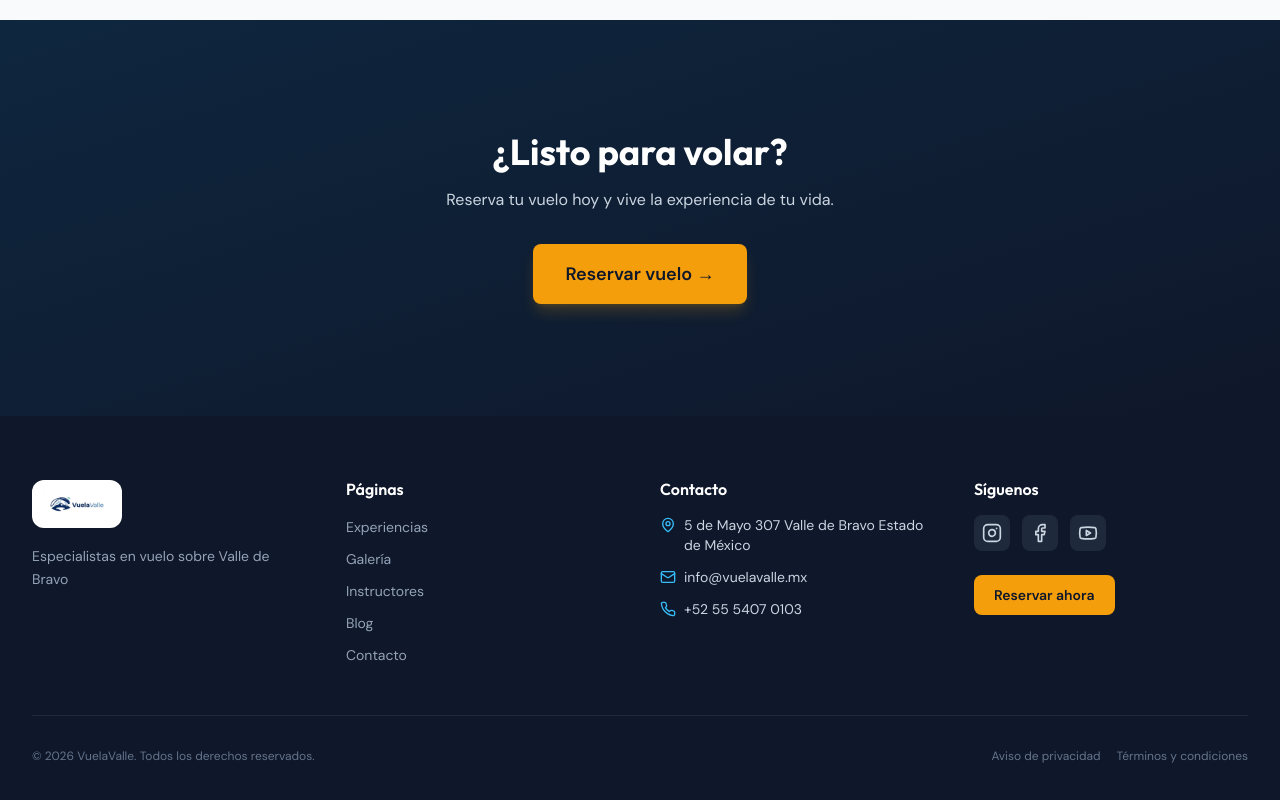
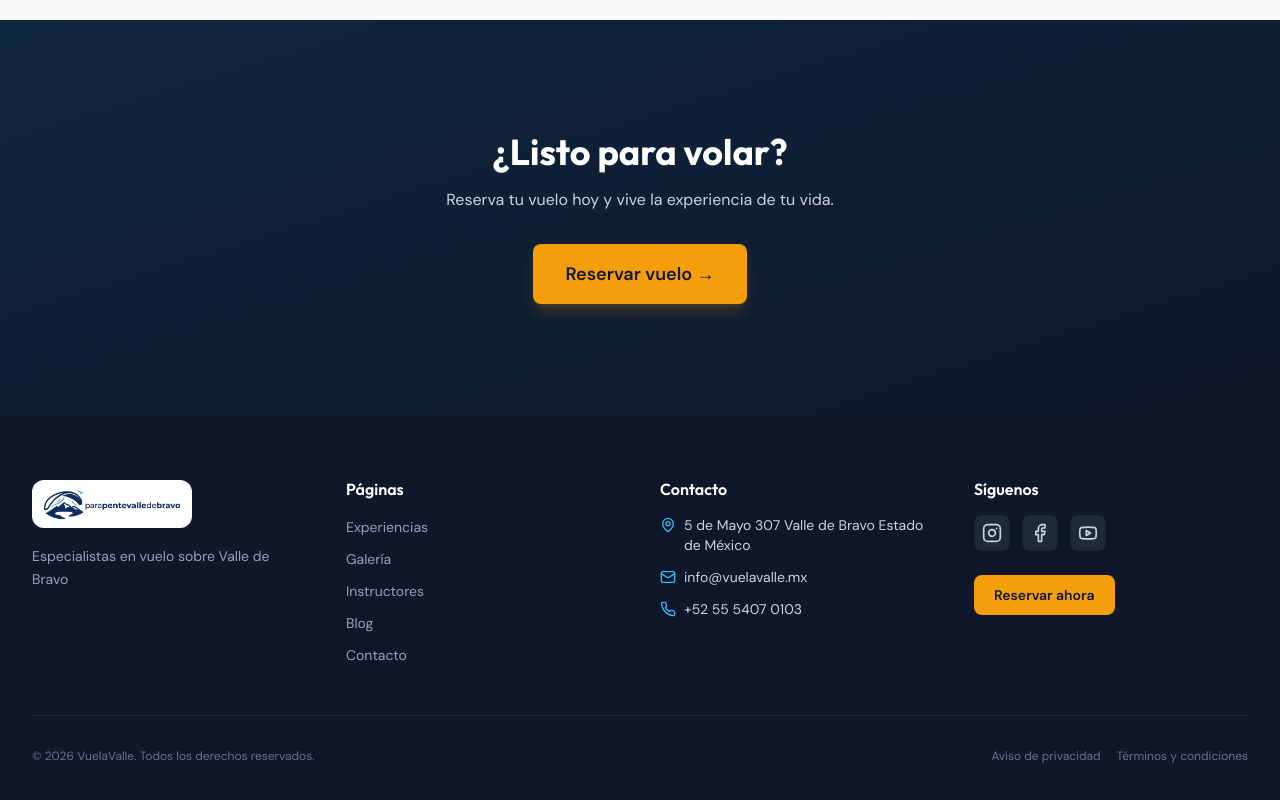
Before and after one commit to AlanF611/VuelaValle, a React (Vite) app: page / in a window 1280 px wide. Shown: the part 3973-4773 px from the top of the page. Built offline with nearby package versions, Linux system fonts and the light colour scheme.

Commit message:
Update Footer.tsx

```diff
--- a/src/components/layout/Footer.tsx
+++ b/src/components/layout/Footer.tsx
@@ -61,7 +61,7 @@ export default function Footer() {
           <div>
             <div className="mb-4">
               <div className="inline-flex bg-white rounded-xl px-3 py-1.5">
-                <img src="/img/logo.jpeg" alt="VuelaValle" className="h-9 w-auto" />
+                <img src="/img/logon.png" alt="VuelaValle" className="h-9 w-auto" />
               </div>
             </div>
             <p className="text-sm leading-relaxed text-dark-400">{t('footer.tagline')}</p>
```
